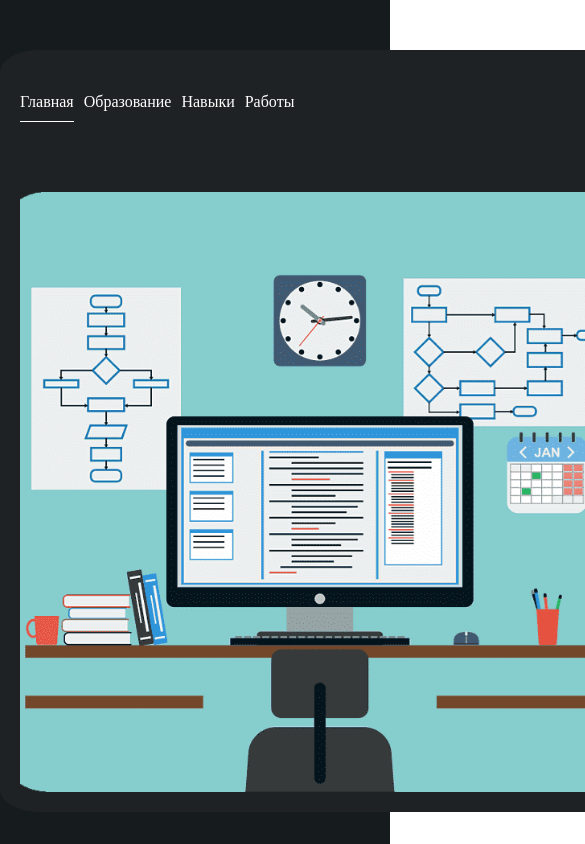
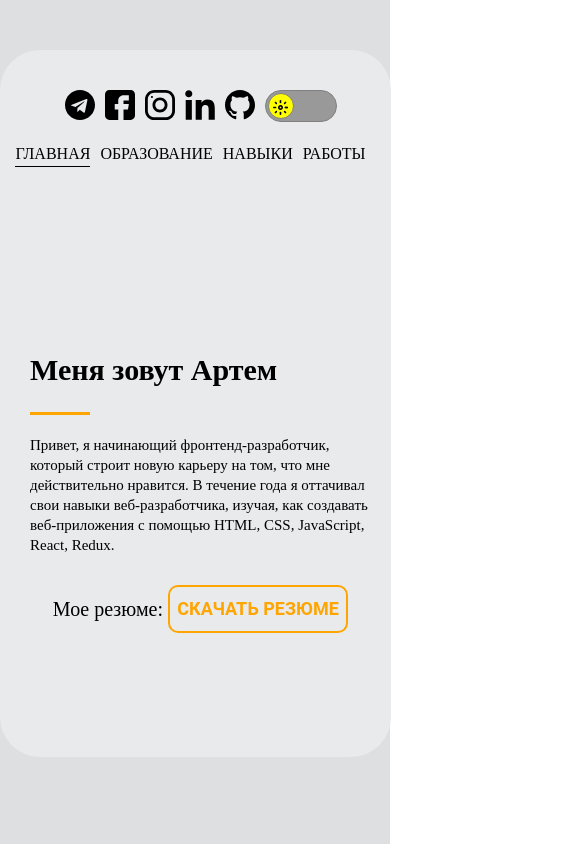
Before and after one commit to Sorini92/reactportfolio, a React (Create React App) app: page /home in a window 390 px wide. Shown: the top 844 px of the page, 585 px wide, since content can reach past the window. Built offline with nearby package versions, Linux system fonts and the light colour scheme; a web font is replaced by a local one.

Commit message:
add styles

```diff
--- a/src/App.js
+++ b/src/App.js
@@ -12,7 +12,7 @@ import Header from "./components/header/Header";
 
 function App() {
 
-	const [theme, setTheme] = useState(localStorage.getItem('theme'));
+	const [theme, setTheme] = useState(localStorage.getItem('theme') || 'light');
 
 	localStorage.setItem("theme", theme);
 
--- a/src/App.scss
+++ b/src/App.scss
@@ -10,7 +10,7 @@ body, html {
 .app {
     padding-top: 50px;
     padding-bottom: 142px;
-    height: 100%;
+    min-height: 100vh;
     width: 100%;
     background-color: rgb(222, 223, 225);
     transition: 1s all;
@@ -18,7 +18,7 @@ body, html {
         transition: 1s all;
         padding-top: 50px;
         padding-bottom: 142px;
-        height: 100%;
+        min-height: 100vh;
         width: 100%;
         background-color: rgb(22, 27, 29);
     }
@@ -89,5 +89,31 @@ body, html {
     &__section-subtitle {
         text-align: center;
     }
+}
 
+@media (max-width: 1400px) {
+    .container {
+        max-width: 90%;
+        &__dark {
+            max-width: 90%;
+        }
+    }
 }
+
+/* @media (max-width: 992px) {
+    .container {
+        max-width: 960px;
+    }
+}
+
+@media (max-width:768px) {
+    .container {
+        max-width: 960px;
+    }
+}
+
+@media (max-width: 576px) {
+    .container {
+        max-width: 960px;
+    }
+} */
--- a/src/components/education/education.scss
+++ b/src/components/education/education.scss
@@ -6,7 +6,7 @@
     justify-content: center;
     margin-top: 50px;
     &__wrapper {
-        padding: 60px 65px 0 65px;
+        padding: 60px 65px 35px 65px;
         display: grid;
         grid-template-columns: repeat(2, 510px);
         column-gap: 100px;
@@ -104,6 +104,7 @@
                 }
             }
             &-btn {
+                border-radius: 5px;
                 display: inline-block;
                 padding: 2px 2px;
                 font-weight: bold;
@@ -180,3 +181,59 @@
         }
     }
 }
+
+@media (max-width: 1400px) {
+    .education {
+        &__wrapper {
+            grid-template-columns: repeat(2, 410px);
+        }
+    }
+    .darkeducation {
+        &__wrapper {
+            grid-template-columns: repeat(2, 410px);
+        }
+    }
+}
+
+@media (max-width: 1050px) {
+    .education {
+        &__wrapper {
+            grid-template-columns: repeat(2, 370px);
+            column-gap: 50px;
+        }
+    }
+    .darkeducation {
+        &__wrapper {
+            grid-template-columns: repeat(2, 370px);
+            column-gap: 50px;
+        }
+    }
+}
+
+@media (max-width: 920px) {
+    .education {
+        &__wrapper {
+            grid-template-columns: repeat(2, 350px);
+            column-gap: 20px;
+        }
+    }
+    .darkeducation {
+        &__wrapper {
+            grid-template-columns: repeat(2, 350px);
+            column-gap: 20px;
+        }
+    }
+}
+
+@media (max-width: 850px) {
+    .education {
+        &__wrapper {
+            grid-template-columns: repeat(1, 100%);
+        }
+    }
+    .darkeducation {
+        &__wrapper {
+            grid-template-columns: repeat(1, 550px);
+        }
+    }
+}
--- a/src/components/header/Header.js
+++ b/src/components/header/Header.js
@@ -5,18 +5,21 @@ import "./header.scss";
 
 const Header = ({setTheme, theme}) => {
 
-    const [active, setActive] = useState(0);
+    const [active, setActive] = useState(parseInt(localStorage.getItem('activeTab')) || 0);
     const [temp, setTemp] = useState(theme === "light" ? false : true);
 
+    let prefix = theme === "light" ? "header" : "darkheader";
+
     const handleClick = (index) => {
+        localStorage.setItem('activeTab', index);
         setActive(index);
     };
 
     const links = [
-        {to: '/', text: 'Главная'},
-        {to: '/education', text: 'Образование'},
-        {to: '/skills', text: 'Навыки'},
-        {to: '/works', text: 'Работы'},
+        {to: '/', text: 'ГЛАВНАЯ'},
+        {to: '/education', text: 'ОБРАЗОВАНИЕ'},
+        {to: '/skills', text: 'НАВЫКИ'},
+        {to: '/works', text: 'РАБОТЫ'},
     ]
 
     const socials = [
@@ -26,8 +29,6 @@ const Header = ({setTheme, theme}) => {
         {lightimg: "resources/icons/social/linkedin.svg", darkimg: "resources/icons/social/darklinkedin.svg", alt: 'linkedIn', href: ''},
         {lightimg: "resources/icons/social/github.svg", darkimg: "resources/icons/social/darkgithub.svg", alt: 'github', href: ''},
     ];
-
-    let prefix = theme === "light" ? "header" : "darkheader";
 
     const handleChangeTheme = (temp) => {
         if (temp === false) {
--- a/src/components/header/header.scss
+++ b/src/components/header/header.scss
@@ -30,6 +30,9 @@
         img {
             width: 30px;
             height: 30px;
+        }
+        &:hover {
+            transform: scale(1.1);
         }
     }
     &__active {
@@ -74,6 +77,9 @@
                     fill: green;
                 }
             }
+        }
+        &:hover {
+            transform: scale(1.1);
         }
 
     }
@@ -123,3 +129,47 @@
         transition: 1s all;
     }
 }
+
+@media (max-width: 750px) {
+    .header {
+        flex-direction: column;
+        align-items: center;
+        justify-content: center;
+        &__links {
+            margin-top: 20px;
+            order: 2;
+        }
+        &__socials {
+            margin: 0;
+            order: 1;
+        }
+    }
+    .darkheader {
+        flex-direction: column;
+        align-items: center;
+        justify-content: center;
+        &__links {
+            margin-top: 20px;
+            order: 2;
+        }
+        &__socials {
+            margin: 0;
+            order: 1;
+        }
+    }
+}
+/* @media (max-width: 1400px) {
+
+}
+
+@media (max-width: 992px) {
+
+}
+
+@media (max-width:768px) {
+
+}
+
+@media (max-width: 576px) {
+
+} */
--- a/src/components/home/home.scss
+++ b/src/components/home/home.scss
@@ -7,12 +7,14 @@
     display:flex;
     align-items: center;
     justify-content: space-between;
+    width: 100%;
     &__left {
-        width: 600px;
-        height: 600px;
+        width: 100%;
+        height: 100%;
+        margin-right: 10px;
         &-img {
-            width: 600px;
-            height: 600px;
+            width: 100%;
+            height: 100%;
         }
     }
     &__right {
@@ -20,8 +22,9 @@
         flex-direction: column;
         align-items: center;
         justify-content: center;
-        width: 600px;
-        height: 500px;
+        width: 100%;
+        height: 100%;
+        margin-left: 10px;
     }
     &__title {
         position: relative;
@@ -55,6 +58,7 @@
         margin: 0 auto;
     }
     &__btn {
+        border-radius: 10px;
         margin-left: 5px;
         display: inline-block;
         padding: 10px 1.87vw;
@@ -82,12 +86,14 @@
     display:flex;
     align-items: center;
     justify-content: space-between;
+    width: 100%;
     &__left {
-        width: 600px;
-        height: 600px;
+        width: 100%;
+        height: 100%;
+        margin-right: 10px;
         &-img {
-            width: 600px;
-            height: 600px;
+            width: 100%;
+            height: 100%;
         }
     }
     &__right {
@@ -95,8 +101,9 @@
         flex-direction: column;
         align-items: center;
         justify-content: center;
-        width: 600px;
-        height: 500px;
+        width: 100%;
+        height: 100%;
+        margin-left: 10px;
     }
     &__title {
         position: relative;
@@ -131,6 +138,7 @@
         margin: 0 auto;
     }
     &__btn {
+        border-radius: 10px;
         margin-left: 5px;
         display: inline-block;
         padding: 10px 1.87vw;
@@ -151,3 +159,98 @@
         }
     }
 }
+
+@media (max-width: 1200px) {
+    .home {
+        &__subtitle {
+            font-weight: bold;
+            font-size: 40px;
+            color: black;
+        }
+        &__text {
+            font-size: 20px;
+            line-height: 35px;
+            margin-bottom: 30px;
+            color: black;
+        }
+    }
+    .darkhome {
+        &__subtitle {
+            font-weight: bold;
+            font-size: 40px;
+            color: white;
+        }
+        &__text {
+            font-size: 20px;
+            line-height: 35px;
+            margin-bottom: 30px;
+            color: white;
+        }
+    }
+}
+
+@media (max-width:900px) {
+    .home {
+        &__subtitle {
+            font-weight: bold;
+            font-size: 35px;
+            color: black;
+        }
+        &__text {
+            font-size: 15px;
+            line-height: 20px;
+            margin-bottom: 30px;
+            color: black;
+        }
+    }
+    .darkhome {
+        &__subtitle {
+            font-weight: bold;
+            font-size: 35px;
+            color: white;
+        }
+        &__text {
+            font-size: 15px;
+            line-height: 20px;
+            margin-bottom: 30px;
+            color: white;
+        }
+    }
+}
+
+@media (max-width: 785px) {
+    .home {
+        height: 500px;
+        &__subtitle {
+            font-weight: bold;
+            font-size: 30px;
+            color: black;
+        }
+        &__text {
+            font-size: 15px;
+            line-height: 20px;
+            margin-bottom: 30px;
+            color: black;
+        }
+        &__left {
+            display: none;
+        }
+    }
+    .darkhome {
+        height: 500px;
+        &__subtitle {
+            font-weight: bold;
+            font-size: 30px;
+            color: white;
+        }
+        &__text {
+            font-size: 15px;
+            line-height: 20px;
+            margin-bottom: 30px;
+            color: white;
+        }
+        &__left {
+            display: none;
+        }
+    }
+}
--- a/src/components/skills/skills.scss
+++ b/src/components/skills/skills.scss
@@ -13,7 +13,8 @@
         gap: 13px;
     }
     &__item {
-        padding: 30px 30px 25px 30px;
+        border-radius: 10px;
+        padding: 25px;
         border: 1px solid $main-color;
         box-shadow: 10px 10px 2px 1px grey;
     }
@@ -50,8 +51,9 @@
         gap: 13px;
     }
     &__item {
+        border-radius: 10px;
         background-color: rgb(47, 52, 55);
-        padding: 30px 30px 25px 30px;
+        padding: 25px;
         border: 1px solid $main-color;
         box-shadow: 10px 10px 2px 1px grey;
     }
@@ -75,3 +77,48 @@
         color: #fff;
     }
 }
+
+@media (max-width: 1250px) {
+    .skills {
+        &__wrapper {
+            grid-template: repeat(3, 270px) / repeat(3, 270px);
+            gap: 13px;
+        }
+    }
+    .darkskills {
+        &__wrapper {
+            grid-template: repeat(3, 270px) / repeat(3, 270px);
+            gap: 13px;
+        }
+    }
+}
+
+@media (max-width: 950px) {
+    .skills {
+        &__wrapper {
+            grid-template: repeat(2, 270px) / repeat(2, 270px);
+            gap: 13px;
+        }
+    }
+    .darkskills {
+        &__wrapper {
+            grid-template: repeat(2, 270px) / repeat(2, 270px);
+            gap: 13px;
+        }
+    }
+}
+
+@media (max-width: 650px) {
+    .skills {
+        &__wrapper {
+            grid-template: repeat(1, 270px) / repeat(1, 270px);
+            gap: 13px;
+        }
+    }
+    .darkskills {
+        &__wrapper {
+            grid-template: repeat(1, 270px) / repeat(1, 270px);
+            gap: 13px;
+        }
+    }
+}
--- a/src/components/works/works.scss
+++ b/src/components/works/works.scss
@@ -84,3 +84,19 @@
 .works__item:hover .works__item_back {
     transform: rotateY(360deg);
 }
+
+@media (max-width: 1250px) {
+    .works {
+        &__wrapper {
+            grid-template: repeat(2, 250px) / repeat(2, 355px);
+        }
+    }
+}
+
+@media (max-width: 850px) {
+    .works {
+        &__wrapper {
+            grid-template: repeat(2, 250px) / repeat(1, 355px);
+        }
+    }
+}
```
